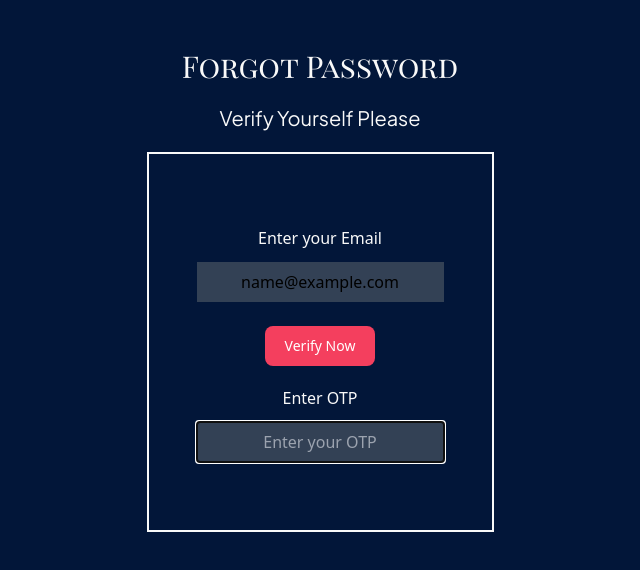
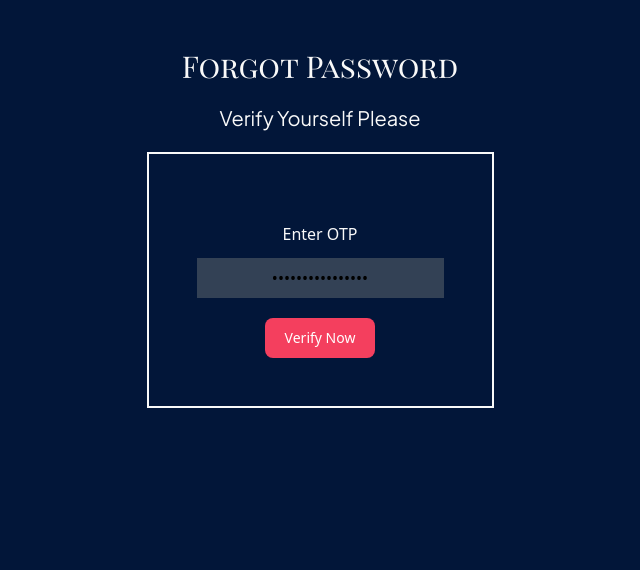
Before and after one commit to shivraj-murali/erp-frontend-v1.0, a React (Vite) app: page / in a window 1280 px wide. Both pictures are taken after typing "name@example.com" into the empty fields and a click on the button "Generate Otp". Shown: the top 570 px of the page, without its empty margins (320-960 px from the left). Built offline with nearby package versions, Linux system fonts and the light colour scheme.

Commit message:
Login Form v2

```diff
--- a/src/LoginForm/ForgotPasswordPage.jsx
+++ b/src/LoginForm/ForgotPasswordPage.jsx
@@ -28,32 +28,8 @@ const ForgotPasswordPage = () => {
           onSubmit={handleSubmit(onSubmit)}
           className="border-2 w-fit mx-auto p-12"
         >
-          <div className="my-6">
-            <p className="text-center"> Enter your Email</p>
-            <input
-              type="text"
-              className="text-black bg-lightBg mx-auto flex p-2 my-auto text-center mt-3"
-              placeholder="Enter your email-id"
-              {...register("Email", { required: true, pattern: /^\S+@\S+$/i })}
-            />
-          </div>
-
           {isClicked ? (
-            <button
-              className="text-white bg-red font-medium rounded-lg text-sm px-5 py-2.5 text-center block mx-auto"
-              type="submit"
-            >
-              Verify Now
-            </button>
-          ) : (
-            <button
-              onClick={onClick}
-              className="text-white bg-red font-medium rounded-lg text-sm px-5 py-2.5 text-center block mx-auto"
-            >
-              Generate Otp
-            </button>
-          )}
-          {isClicked ? (
+            <>
               <div className="my-5">
                 <p className="text-center">Enter OTP</p>
                 <input
@@ -63,8 +39,34 @@ const ForgotPasswordPage = () => {
                   {...register("Password", { required: true })}
                 />
               </div>
+              <button
+                className="text-white bg-red font-medium rounded-lg text-sm px-5 py-2.5 text-center block mx-auto"
+                type="submit"
+              >
+                Verify Now
+              </button>
+            </>
           ) : (
-            <div></div>
+            <>
+              <div className="my-6">
+                <p className="text-center"> Enter your Email</p>
+                <input
+                  type="text"
+                  className="text-black bg-lightBg mx-auto flex p-2 my-auto text-center mt-3"
+                  placeholder="Enter your email-id"
+                  {...register("Email", {
+                    required: true,
+                    pattern: /^\S+@\S+$/i,
+                  })}
+                />
+              </div>
+              <button
+                onClick={onClick}
+                className="text-white bg-red font-medium rounded-lg text-sm px-5 py-2.5 text-center block mx-auto"
+              >
+                Generate Otp
+              </button>
+            </>
           )}
         </form>
       </div>
```
Lines whose indentation alone changed are shown as unchanged.
